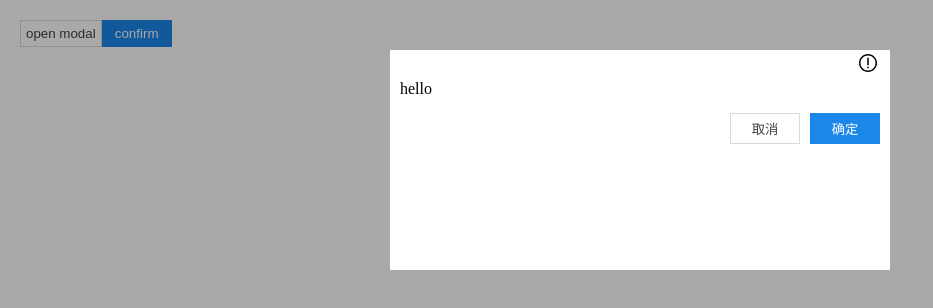
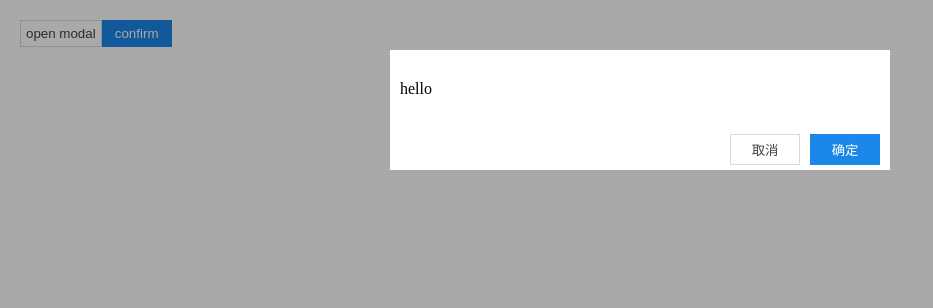
Before and after one commit to RobinYang11/pui_test, a React app: page / in a window 1280 px wide. Both pictures are taken after a click on the button "confirm". Shown: the top 308 px of the page, without its empty margins (0-933 px from the left). Built offline with nearby package versions, Linux system fonts and the light colour scheme.

Commit message:
feat:fix modal

```diff
--- a/components/Modal/index.tsx
+++ b/components/Modal/index.tsx
@@ -14,6 +14,7 @@ interface IModalProps {
   onSure?: () => void;
   width?: string;
   style?: object;
+  isCloseButtonVisible?: boolean;
 }
 
 function Modal(props: IModalProps) {
@@ -29,6 +30,23 @@ function Modal(props: IModalProps) {
       return;
     }
     setVisible(false);
+  }
+
+  function renderCloseButton() {
+    if (props.isCloseButtonVisible === undefined ||
+      props.isCloseButtonVisible === true) {
+      return (<span
+        onClick={() => {
+          closeModal();
+        }}
+        className="close-btn"
+      >
+        <Icon
+          type="tishi"
+        />
+      </span>);
+    }
+    return null;
   }
 
   /**
@@ -73,16 +91,9 @@ function Modal(props: IModalProps) {
           >
             <div className="modal-header">
               <h4>{props.title}</h4>
-              <span
-                onClick={() => {
-                  closeModal();
-                }}
-                className="close-btn"
-              >
-                <Icon
-                  type="tishi"
-                />
-              </span>
+              {
+                renderCloseButton()
+              }
             </div>
             <div className="modal-body">
               {
@@ -119,16 +130,11 @@ Modal.confirm = function () {
   const tempDiv = document.createElement('div')
   document.body.appendChild(tempDiv);
   ReactDOM.render(
-    <Modal visible={true}
-      style={{
-        minHeight: "200px",
-        background: "white",
-      }} >
+    <Modal
+      isCloseButtonVisible={false}
+      visible={true}>
       hello
     </Modal>, tempDiv);
 }
 
-
-
-
 export default Modal;
--- a/components/Modal/style.less
+++ b/components/Modal/style.less
@@ -24,6 +24,8 @@
       position: relative;
       margin  : 0 auto;
       z-index : 10001;
+      min-height: 100px;
+      background-color: white;
 
       .modal-header {
         padding: 5px 10px;
@@ -42,8 +44,10 @@
       }
 
       .modal-footer {
-        text-align: right;
-        padding   : 5px 10px;
+        position: absolute;
+        right   : 0;
+        bottom  : 0;
+        padding : 5px 10px;
       }
     }
   }
--- a/src/index.jsx
+++ b/src/index.jsx
@@ -25,10 +25,6 @@ class App extends React.Component {
     })
   }
 
-  onConfirm = () => {
-    Modal.confirm();
-  }
-
   render() {
     return (
       <div style={{ padding: "20px" }}>
@@ -37,7 +33,7 @@ class App extends React.Component {
           onClick={this.toggle}>
           open modal
         </Button>
-        <Button onClick={() => { this.onConfirm(); }} type="primary" >
+        <Button onClick={() => {  Modal.confirm(); }} type="primary" >
           confirm
         </Button>
         <Modal
@@ -45,10 +41,6 @@ class App extends React.Component {
           locale="zh"
           onClose={() => { this.setState({ visible: false }) }}
           visible={this.state.visible}
-          style={{
-            minHeight: "200px",
-            background: "white",
-          }}
         >
           <h5>这是内容</h5>
           <h5>这是内容</h5>
```
